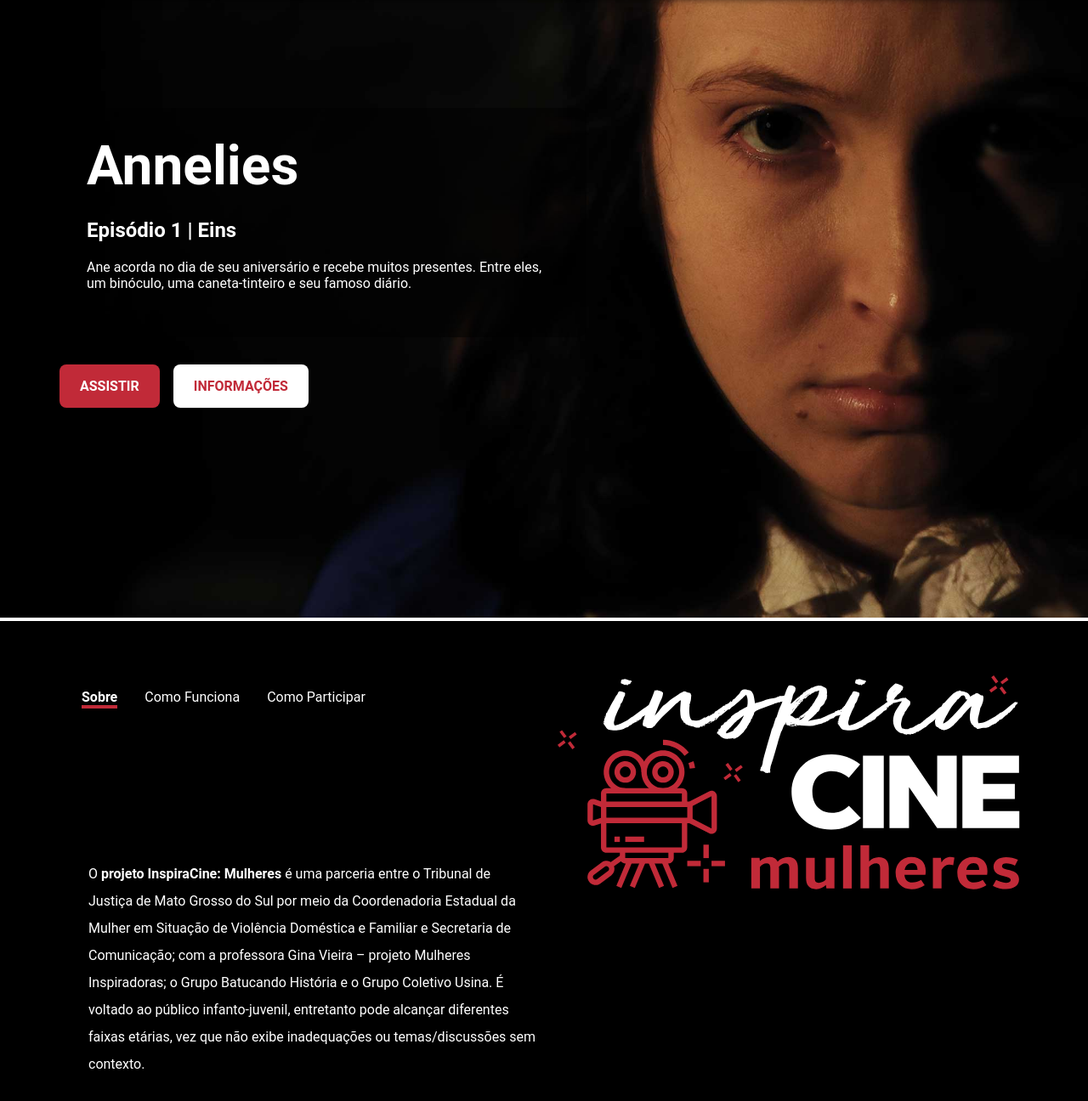
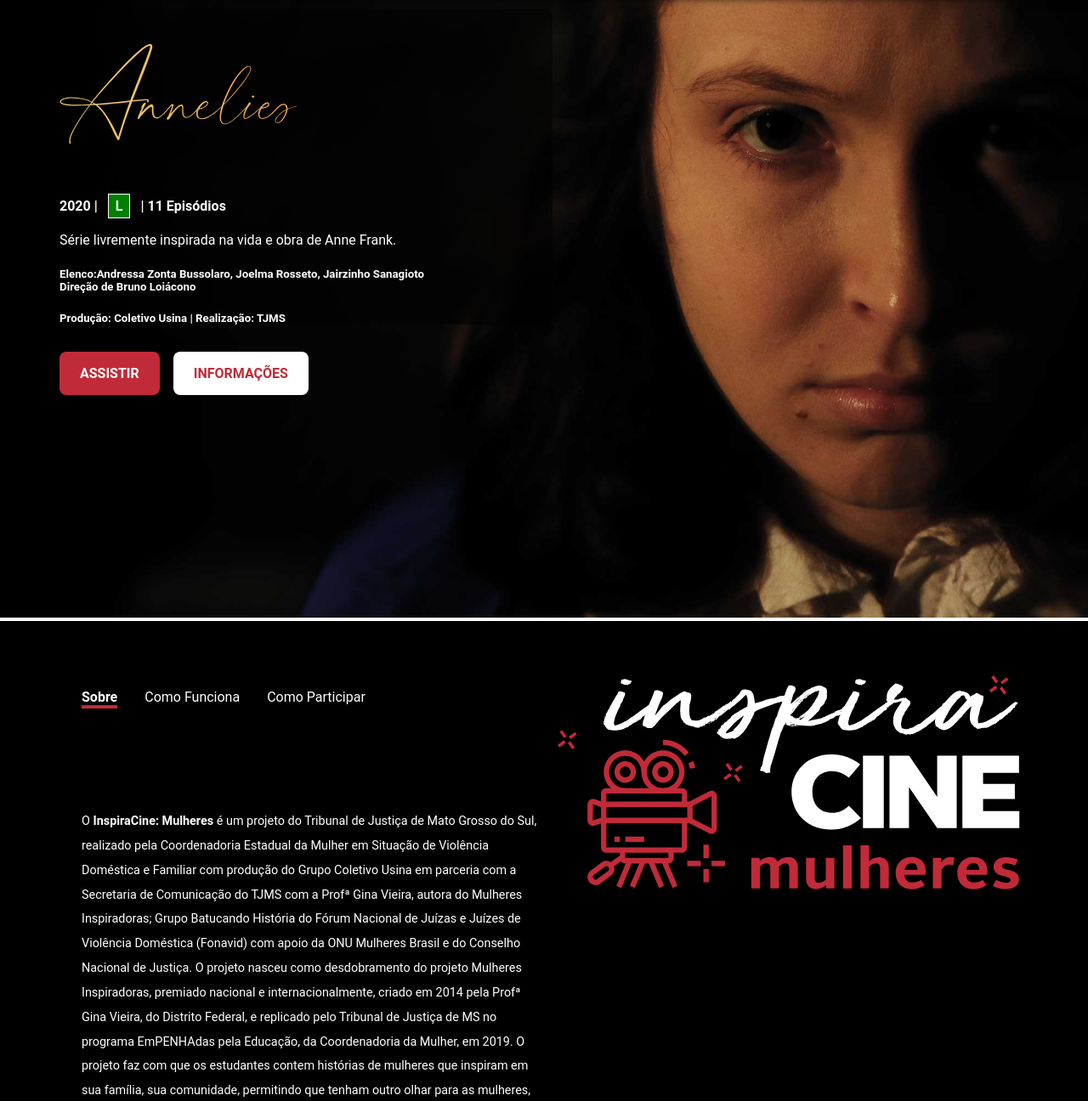
Before and after one commit to Leodma/InspiraCine, a plain HTML site: page index.html in a window 1280 px wide. Shown: the part 73-1369 px from the top of the page at 85% size. Drawn offline with Linux system fonts and the light colour scheme.

Commit message:
alteração da pagina principal, textos descritivos do projeto e texto de exibição da serie

```diff
--- a/css/main.css
+++ b/css/main.css
@@ -10,7 +10,7 @@
   #main-content, #main-project-content{
     background-image: url('../files/Annelies_Capa.jpg');
     background-position:center;
-    padding-top:200px;
+    padding-top:84px;
     padding-left: 70px;
   }
 
@@ -39,15 +39,20 @@ align-items:flex-end;
 .video-intro{
 background-color: var(--transparent-black);
 border-radius:10px;
-width:620px;
-height:270px;
-padding:8px 32px;
+width:580px;
+/* height:270px; */
+/* padding:8px 32px; */
 margin-bottom: 32px;
 color:var(--white);
 }
 
 .video-intro p{
   line-height: 1.2rem;
+}
+
+.video-intro img{
+  width: 350px;
+  margin-left: -32px;
 }
 
 .main-buttons{
@@ -136,6 +141,13 @@ overflow: hidden;
 box-shadow:5px 5px 10px var(--blackLighter);
 }
 
+.indicacao{
+  padding:4px 8px;
+  margin:0 8px;
+  border: 1px solid white;
+  background-color:green;
+  color:white;
+}
 
 /****** Player de Vìdeo ****/
 #video-player{
@@ -226,7 +238,8 @@ order:99;
 flex-grow:1;
 width:100%;
 display: none;
-padding:0.5rem;
+/* padding:0.5rem; */
+font-size: 0.9rem;
 }
 
 .abas input[type="radio"]{
@@ -421,10 +434,11 @@ form textarea:focus{
 
       .video-intro{
         width:80vw;
-        height:270px;
+        /* height:270px; */
         padding:8px 24px;
         margin:0 auto;
         margin-bottom: 32px;
+        text-align: center;
       }
 
       .about{
@@ -467,7 +481,10 @@ form textarea:focus{
         width:100%;
         display: none;
         padding:0.5rem;
+        font-size: 0.85rem;
       }
+
+
 
       .abas input[type="radio"]{
         display: none;
--- a/index.html
+++ b/index.html
@@ -56,9 +56,11 @@
     <main>
         <section id='main-content'>
             <div class="video-intro">
-                <h1>Annelies</h1>
-                <h2>Episódio 1 | Eins</h2>
-                <p>Ane acorda no dia de seu aniversário e recebe muitos presentes. Entre eles, um binóculo, uma caneta-tinteiro e seu famoso diário.</p>
+                <img src="files/Logo Annelies.svg" alt="Annelies">
+                <h4>2020 | <span class="indicacao">L</span> |  11 Episódios</h4>
+                <p>Série livremente inspirada na vida e obra de Anne Frank.</p>
+                <h5> <strong>Elenco:</strong>Andressa Zonta Bussolaro, Joelma Rosseto, Jairzinho Sanagioto <br>Direção de Bruno Loiácono </h5>
+                <h5>Produção: Coletivo Usina | Realização: TJMS</h5>
             </div>
 
             <div class="main-buttons">
@@ -75,21 +77,22 @@
                     <input type="radio" id="aba-1" name="aba"  checked>
                     <label for="aba-1">Sobre</label>
                     <div class="conteudo-aba">
-                        <p>O <strong> projeto InspiraCine: Mulheres</strong> é uma parceria entre o Tribunal de Justiça de Mato Grosso do Sul por meio da Coordenadoria Estadual da Mulher em Situação de Violência Doméstica e Familiar e Secretaria de Comunicação; com a professora Gina Vieira – projeto Mulheres Inspiradoras; o Grupo Batucando História e o Grupo Coletivo Usina. É voltado ao público infanto-juvenil, entretanto pode alcançar diferentes faixas etárias, vez que não exibe inadequações ou temas/discussões sem contexto.
+                        <p>O <strong>InspiraCine: Mulheres</strong> é um projeto do Tribunal de Justiça de Mato Grosso do Sul, realizado pela Coordenadoria Estadual da Mulher em Situação de Violência Doméstica e Familiar com produção do Grupo Coletivo Usina  em parceria com a Secretaria de Comunicação do TJMS com a Profª Gina Vieira, autora do Mulheres Inspiradoras; Grupo Batucando História  do Fórum Nacional de Juízas e Juízes de Violência Doméstica (Fonavid)  com apoio da ONU Mulheres Brasil e do Conselho Nacional de Justiça.
+                        O projeto nasceu como desdobramento do projeto Mulheres Inspiradoras, premiado nacional e internacionalmente, criado em 2014 pela Profª Gina Vieira, do Distrito Federal, e replicado pelo Tribunal de Justiça de MS no programa EmPENHAdas pela Educação, da Coordenadoria da Mulher, em 2019. O projeto faz com que os estudantes contem histórias de mulheres que inspiram em sua família, sua comunidade, permitindo que tenham outro olhar para as mulheres, que não seja de objetificação ou de subordinação.
                         </p>
                     </div>
 
                     <input type="radio" id="aba-2" name="aba" >
                     <label for="aba-2">Como Funciona</label>
                     <div class="conteudo-aba">
-                        <p>O <strong> projeto lEWLELELE: Mulheres</strong> é uma parceria entre o Tribunal de Justiça de Mato Grosso do Sul por meio da Coordenadoria Estadual da Mulher em Situação de Violência Doméstica e Familiar e Secretaria de Comunicação; com a professora Gina Vieira – projeto Mulheres Inspiradoras
+                        <p>A proposta do projeto InspiraCine: Mulheres envolve a contação de histórias, com a utilização de videofilmes (temporadas/séries), produzidos no formato série, com objetivo de qualificar o debate sobre direitos humanos e igualdade, a partir da história e do legado de mulheres inspiradoras a fim de despertar o pensamento crítico dos jovens. As séries são livres para o uso e toda a produção está disponível neste ambiente digital.
                         </p>
                     </div>
 
                     <input type="radio" id="aba-3" name="aba" >
                     <label for="aba-3">Como Participar</label>
                     <div class="conteudo-aba">
-                        <p>O <strong> projeto LALALA: Mulheres</strong> é uma parceria entre o Tribunal de Justiça de Mato Grosso do Sul por meio da Coordenadoria Estadual da Mulher em Situação de Violência Doméstica e Familiar e Secretaria de Comunicação; com a professora Gina Vieira.
+                        <p>O público escolhido para este projeto é o infantojuvenil e a proposta pode ser ampliada de acordo com a demanda, contudo o material pode ser utilizado para diferentes faixas etárias, por não ter inadequações ou temas/discussões sem contexto. O material de apoio pode ser pode ser solicitado pelo formulário de contato do site, servindo para aperfeiçoar o debate quando utilizado por professores, educadores e palestrantes. Pedimos que seja feito uma menção ao projeto sempre que for utilizado, por meio das redes sociais, marcando o perfil oficial do projeto: @inspiracineTJMS.
                         </p>
                     </div>
 
```
